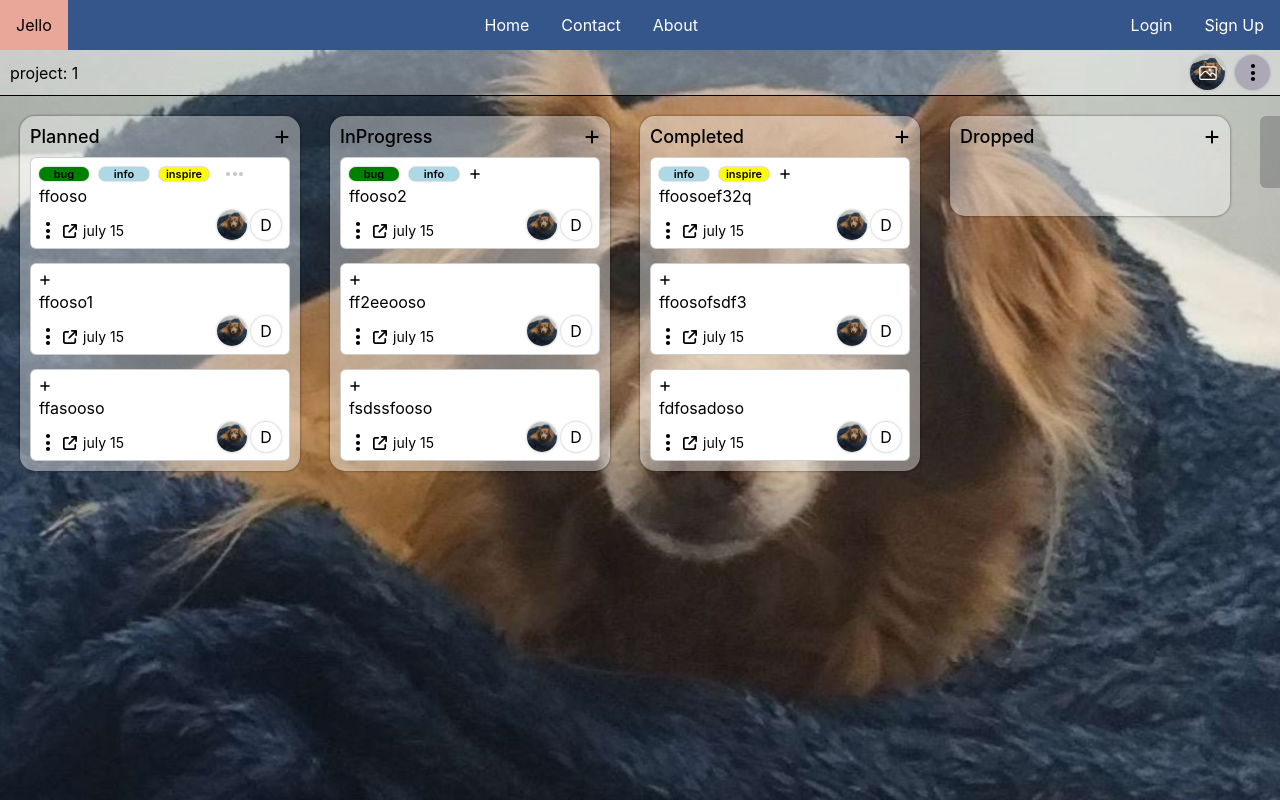
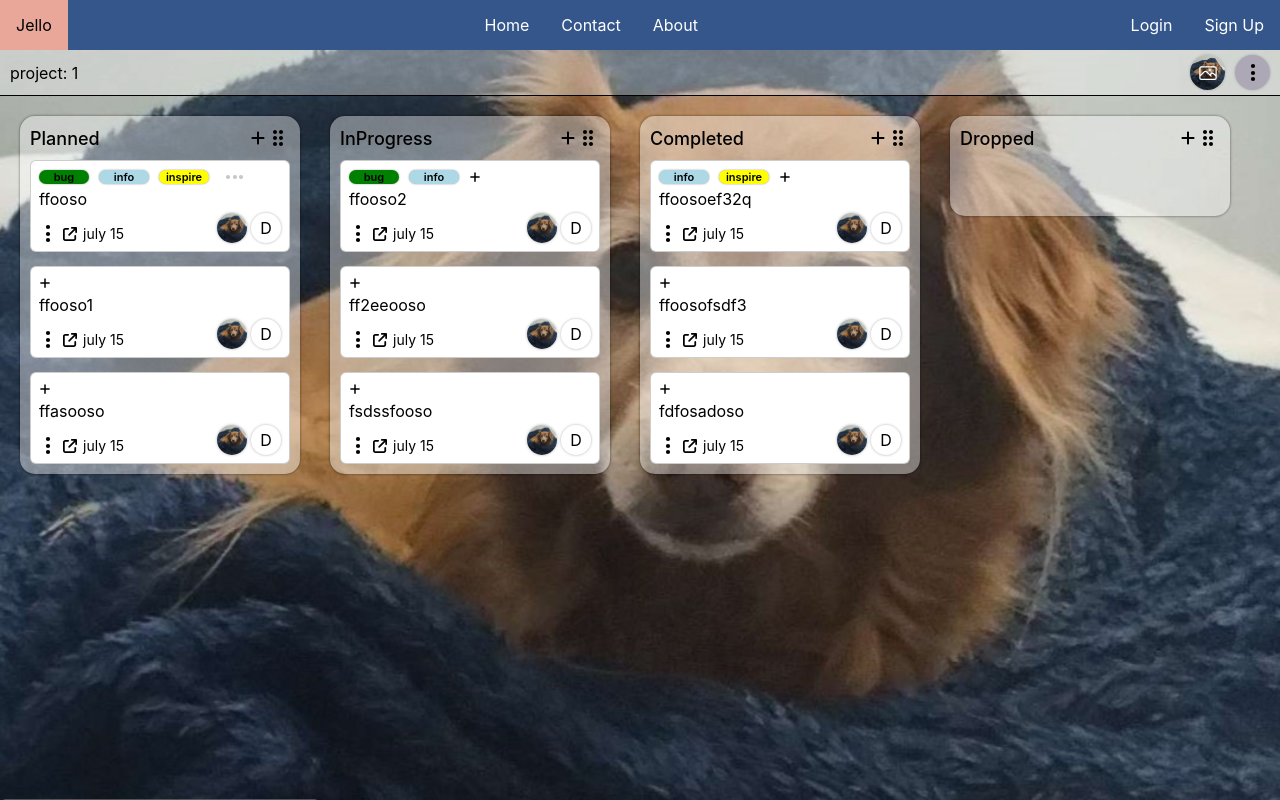
Before and after one commit to Jeluxe/Jello, a React (Vite) app: page /my-projects/1 in a window 1280 px wide. Built offline with nearby package versions, Linux system fonts and the light colour scheme.

Commit message:
feature: Now containers are draggable too. fix: Fixed item animation broken.
Moved all types into project.tsx temporary,
also cleaned some code, and sorted it.
Now all of the drag and drop functionality and animations works properly.

```diff
--- a/src/components/Container/Container.tsx
+++ b/src/components/Container/Container.tsx
@@ -1,20 +1,28 @@
-import { useDroppable } from "@dnd-kit/core"
-import { SortableContext, verticalListSortingStrategy } from "@dnd-kit/sortable"
-import { PlusIcon } from "../../assets/icons"
+import { SortableContext, useSortable, verticalListSortingStrategy } from "@dnd-kit/sortable"
+import { CSS } from "@dnd-kit/utilities"
+import { DragIcon, PlusIcon } from "../../assets/icons"
+
+import { ContainerProps } from "../../pages/Project"
 import Item from "../Item/Item"
 import "./Container.css"
 
-type Props = {
-  id: string,
-  title: string,
-  list: any[],
-  setContainers: any
-}
+const Container = ({ id, title, list, setContainers }: ContainerProps) => {
+  const {
+    attributes,
+    listeners,
+    setNodeRef,
+    transform,
+    transition,
+    setActivatorNodeRef
+  } = useSortable({ id });
 
-const Container = ({ id, title, list, setContainers }: Props) => {
-  const { setNodeRef } = useDroppable({ id, data: list })
+  const style = {
+    transform: CSS.Transform.toString(transform),
+    transition,
+  };
 
   const addItem = (e: any) => {
+    if (!setContainers) return;
     const selectedContainer = e.target.parentElement.parentElement.getAttribute("id");
 
     setContainers((prev: any) => {
@@ -46,19 +54,28 @@ const Container = ({ id, title, list, setContainers }: Props) => {
   }
 
   return (
-    <SortableContext id={id} items={list} strategy={verticalListSortingStrategy}>
+    <div ref={setNodeRef} style={style}>
+      <SortableContext
+        id={id}
+        items={list}
+        strategy={verticalListSortingStrategy}
+      >
         <div id={title} className="container">
           <div className="container-header">
             <div className="container-title">{title}</div>
+            <div style={{ display: "flex", alignItems: "center" }}>
               <PlusIcon className="button" onClick={addItem} />
+              <div ref={setActivatorNodeRef} {...attributes} {...listeners} style={{ height: '24px' }}>
+                <DragIcon className='grabbable' size={24} />
               </div>
-        <div className="container-items" ref={setNodeRef}>
-          {list.map((item, idx) => (
-            item && <Item key={idx} item={item} setContainers={setContainers} />
-          ))}
+            </div>
+          </div>
+          <div className="container-items">
+            {list.map((item) => <Item key={item.id} {...item} setContainers={setContainers} />)}
           </div>
         </div>
       </SortableContext >
+    </div>
   )
 }
 
--- a/src/components/Item/Item.tsx
+++ b/src/components/Item/Item.tsx
@@ -3,18 +3,10 @@ import { CSS } from "@dnd-kit/utilities";
 import { useMemo, useState } from "react";
 import { DescriptionIcon, PlusIcon } from "../../assets/icons";
 import monica from "../../assets/monic.jpg";
+import { ItemProps } from "../../pages/Project";
 import ContextMenu from "../ContextMenu/ContextMenu";
 import Dots from "../Dots/Dots";
 import "./Item.css";
-
-type Props = {
-  item: {
-    id: string,
-    content?: string,
-    tags?: string[],
-  },
-  setContainers?: any
-}
 
 enum Colors {
   bug = "green",
@@ -23,8 +15,7 @@ enum Colors {
   danger = "red"
 }
 
-const Item = ({ item, setContainers }: Props) => {
-  const { id, content, tags } = item;
+const Item = ({ id, content, tags, setContainers }: ItemProps) => {
   const [isMenuOpen, setIsMenuOpen] = useState(false);
   // const [isDescriptionModalOpen, setIsDescriptionModalOpen] = useState(false);
 
@@ -38,7 +29,7 @@ const Item = ({ item, setContainers }: Props) => {
     setNodeRef,
     transform,
     transition
-  } = useSortable({ id: item.id, data: item })
+  } = useSortable({ id })
 
   const style = {
     transform: CSS.Transform.toString(transform),
@@ -52,6 +43,7 @@ const Item = ({ item, setContainers }: Props) => {
   }
 
   const handleAddTags = (e: any) => {
+    if (!setContainers) return;
     const selectedContainer = e.target.closest(".container").getAttribute("id");
 
     if (!selectedContainer) return;
--- a/src/pages/Project.tsx
+++ b/src/pages/Project.tsx
@@ -1,5 +1,5 @@
-import { DndContext, DragOverlay, KeyboardSensor, PointerSensor, TouchSensor, closestCorners, useSensor, useSensors } from '@dnd-kit/core';
-import { arrayMove, sortableKeyboardCoordinates } from '@dnd-kit/sortable';
+import { DndContext, DragOverlay, KeyboardSensor, PointerSensor, TouchSensor, closestCorners, useDroppable, useSensor, useSensors } from '@dnd-kit/core';
+import { SortableContext, arrayMove, horizontalListSortingStrategy, sortableKeyboardCoordinates } from '@dnd-kit/sortable';
 import { useState } from 'react';
 import { useParams } from "react-router-dom";
 import { ThemeIcon } from '../assets/icons';
@@ -17,26 +17,52 @@ const isImgBg = (img: string) => ({
   backgroundPosition: "center center"
 })
 
-type ContainerItem = {
+export type ItemProps = {
+  key?: React.Key | null | undefined,
   id: string,
   content: string,
-  tags?: string[]
+  tags?: string[],
+  setContainers?: React.Dispatch<any>
 }
 
-type ContainerMap = {
-  [key: string]: ContainerItem[]
+export type ContainerMapProps = {
+  [key: string]: ItemProps[]
 }
+
+export type ContainerProps = {
+  key?: React.Key | null | undefined;
+  id: string,
+  title: string,
+  list: ItemProps[],
+  setContainers?: React.Dispatch<any>
+}
+
+type ActiveProps = (Omit<ItemProps, 'setContainers' | 'key'> | Omit<ContainerProps, 'setContainers' | 'key'>);
 
 const Project: React.FC = () => {
   const params = useParams();
-  const [containers, setContainers] = useState<ContainerMap>({
+  const { setNodeRef } = useDroppable({ id: "container-list" });
+  const [containers, setContainers] = useState<ContainerMapProps>({
     Planned: [{ id: "1", content: "ffooso", tags: ["bug", "info", "inspire", "danger", "frog"] }, { id: "2", content: "ffooso1" }, { id: "3", content: "ffasooso" }],
     InProgress: [{ id: "4", content: "ffooso2", tags: ["bug", "info"] }, { id: "5", content: "ff2eeooso" }, { id: "6", content: "fsdssfooso" }],
     Completed: [{ id: "7", content: "ffoosoef32q", tags: ["info", "inspire"] }, { id: "8", content: "ffoosofsdf3" }, { id: "9", content: "fdfosadoso" }],
     Dropped: []
   })
-  const [activeItem, setActiveItem] = useState<any | null>()
+
+  const [activeItem, setActiveItem] = useState<ActiveProps | null>(null)
   // const [modalOpen, setModalOpen] = useState<boolean>(false)
+
+  const sensors = useSensors(
+    useSensor(PointerSensor, {
+      activationConstraint: {
+        distance: 8,
+      }
+    }),
+    useSensor(TouchSensor),
+    useSensor(KeyboardSensor, {
+      coordinateGetter: sortableKeyboardCoordinates,
+    })
+  )
 
   const findContainer = (id: string) => {
     if (id in containers) {
@@ -46,36 +72,32 @@ const Project: React.FC = () => {
     return Object.keys(containers).find(key => containers[key].find((item: any) => item && item.id === id))
   }
 
-  const handleDragStart = (event: any) => {
-    const item = event.active.data.current;
-    setActiveItem(item);
+  const handleDragStart = ({ active }: any) => {
+    const { id, data: { current: { sortable: { containerId, index } } } } = active;
+    if (containerId === "container-list") {
+      setActiveItem({ id, title: id, list: containers[id] })
+    } else {
+      setActiveItem({ ...containers[containerId][index] })
+    }
   }
 
   const handleDragOver = (event: any) => {
     const { active, over } = event;
-    const { id } = active;
-    const { id: overId } = over;
 
-    const activeContainer = findContainer(id)
-    const overContainer = findContainer(overId)
+    const activeContainer = findContainer(active.id)
+    const overContainer = findContainer(over?.id)
 
-    if (!activeContainer || !overContainer || activeContainer === overContainer) {
-      return;
-    }
+    if (active.data.current.sortable.containerId === "container-list") return;
+
+    if (!activeContainer || !overContainer || activeContainer === overContainer) return;
 
     setContainers((prev: any) => {
-      const overItems = prev[overContainer];
-
-      if (overItems.length === 20) {
-        return prev;
-      }
-
+      const overItems = prev[activeContainer];
       const activeIndex = active.data.current.sortable.index;
-      const overIndex = over.data.current?.sortable?.index;
-
+      const overIndex = over.data.current?.sortable.index;
       let newIndex;
 
-      if (overId in prev) {
+      if (overContainer in prev) {
         newIndex = overItems.length + 1;
       } else {
         newIndex = overIndex >= 0 ? overIndex + 1 : overItems.length + 1;
@@ -83,7 +105,7 @@ const Project: React.FC = () => {
 
       return {
         ...prev,
-        [activeContainer]: [...prev[activeContainer].filter((item: any) => item.id !== id)],
+        [activeContainer]: [...prev[activeContainer].filter((item: any) => item.id !== active.id)],
         [overContainer]: [
           ...prev[overContainer].slice(0, newIndex),
           containers[activeContainer][activeIndex],
@@ -101,34 +123,36 @@ const Project: React.FC = () => {
     const activeContainer = findContainer(id)
     const overContainer = findContainer(overId)
 
-    if (!activeContainer || !overContainer || activeContainer !== overContainer) {
-      return;
+    if (!activeContainer || !overContainer || (activeContainer !== overContainer && active.data.current.sortable.containerId !== "container-list")) {
+      return
     }
 
+    if (id !== overId) {
       const activeIndex = active.data.current.sortable.index;
-    const overIndex = over.data.current?.sortable?.index;
+      const overIndex = over.data.current?.sortable.index;
 
-    if (activeIndex !== overIndex) {
-      setContainers((prev: any) => ({
-        ...prev,
-        [overContainer]: arrayMove(prev[overContainer], activeIndex, overIndex)
-      }))
+      setContainers((items: any) => {
+        if (active.data.current.sortable.containerId === "container-list") {
+          const formattedObject = Object.entries(items)
+
+          const activeItem = formattedObject.find(item => item[0] === active.id)
+          const overItem = formattedObject.find(item => item[0] === over.id || item[0] === overContainer)
+
+          if (!activeItem || !overItem) return items;
+
+          const newActiveIndex = formattedObject.indexOf(activeItem);
+          const newOverIndex = formattedObject.indexOf(overItem);
+
+          return Object.fromEntries(arrayMove(formattedObject, newActiveIndex, newOverIndex))
         }
-
+        return ({
+          ...items,
+          [activeContainer]: arrayMove(items[activeContainer], activeIndex, overIndex)
+        })
+      })
+    }
     setActiveItem(null);
   }
-
-  const sensors = useSensors(
-    useSensor(PointerSensor, {
-      activationConstraint: {
-        distance: 8,
-      }
-    }),
-    useSensor(TouchSensor),
-    useSensor(KeyboardSensor, {
-      coordinateGetter: sortableKeyboardCoordinates,
-    })
-  )
 
   const handleNewContainer = () => {
     if (Object.keys(containers).length > 8) {
@@ -137,7 +161,7 @@ const Project: React.FC = () => {
     }
     setContainers((prev: any) => ({
       ...prev,
-      ["aaaabbccdeaaa" + Math.random() * 1000]: []
+      ["A" + Math.floor(Math.random() * 100000001)]: []
     }))
     console.log("created new container")
   }
@@ -151,21 +175,32 @@ const Project: React.FC = () => {
           <div><Dots className={["button", "project-option"]} vertical color="black" /></div>
         </div>
       </div>
-      <div className="project-body">
       <DndContext
         sensors={sensors}
         collisionDetection={closestCorners}
+        onDragStart={handleDragStart}
+        onDragEnd={handleDragEnd}
         onDragOver={handleDragOver}
-          onDragEnd={handleDragEnd}
-          onDragStart={handleDragStart}
       >
+        <SortableContext
+          id='container-list'
+          items={Object.keys(containers)}
+          strategy={horizontalListSortingStrategy}
+        >
+          <div className="project-body" ref={setNodeRef}>
+
             {Object.entries(containers).map(([key, value]: any) => (
               <Container key={key} id={key} title={key} list={value} setContainers={setContainers} />
             ))}
+          </div>
+        </SortableContext>
         <Button title='add container' style={{ width: 320, backgroundColor: "rgb(123 124 125 / 59%)" }} onClick={handleNewContainer}></Button>
-          <DragOverlay>{activeItem ? <Item item={activeItem} /> : null}</DragOverlay>
+        <DragOverlay>{
+          activeItem ?
+            ('list' in activeItem) ? <Container key={activeItem.id} id={activeItem.id} title={activeItem.id} list={activeItem.list} /> :
+              ('content' in activeItem) ? <Item key={activeItem.id} {...activeItem} /> : "" : ""
+        }</DragOverlay>
       </DndContext>
-      </div>
     </div >
   )
 }
```
Lines whose indentation alone changed are shown as unchanged.
